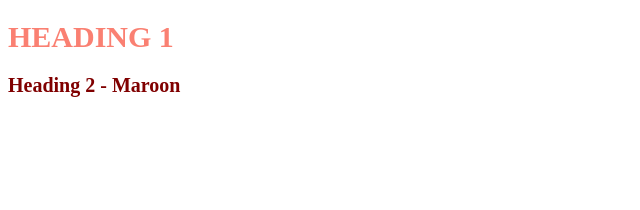
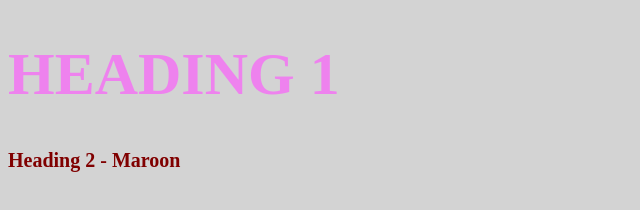
Before and after one commit to pvirpi/cartoon-hero, a plain HTML site: page style-test.html in a window 1280 px wide. Shown: the whole page, without its empty margins (0-640 px from the left). Drawn offline with Linux system fonts and the light colour scheme.

Commit message:
linked css-file

```diff
--- /dev/null
+++ b/css/test.css
@@ -0,0 +1,23 @@
+body {
+  background-color: lightgray;
+}
+  h1 {
+    font-size: 30px;
+    color: salmon;
+  }
+  h2 {
+    font-size: 20px;
+    color: maroon;
+  }
+.big {
+  font-size: 60px;
+}
+.uppercase {
+  text-transform: uppercase;
+}
+.big.uppercase {
+  color: navy;
+}
+h1 span {
+  color: violet;
+}
--- a/style-test.html
+++ b/style-test.html
@@ -3,26 +3,11 @@
   <head>
     <meta charset="utf-8">
     <title>Style Test</title>
-<style type="text/css">
-  h1 {
-    font-size: 30px;
-    color: salmon;
-  }
-  h2 {
-    font-size: 20px;
-    color: maroon;
-  }
-.big {
-  font-size: 60px;
-}
-.uppercase {
-  text-transform: uppercase;
-}
-</style>
+<link rel="stylesheet" href="css/test.css">
 
   </head>
   <body>
-    <h1 class="uppercase">Heading 1</h1>
+    <h1 class="big uppercase"><span>Heading 1</span></h1>
     <h2>Heading 2 - Maroon</h2>
 
   </body>
```
